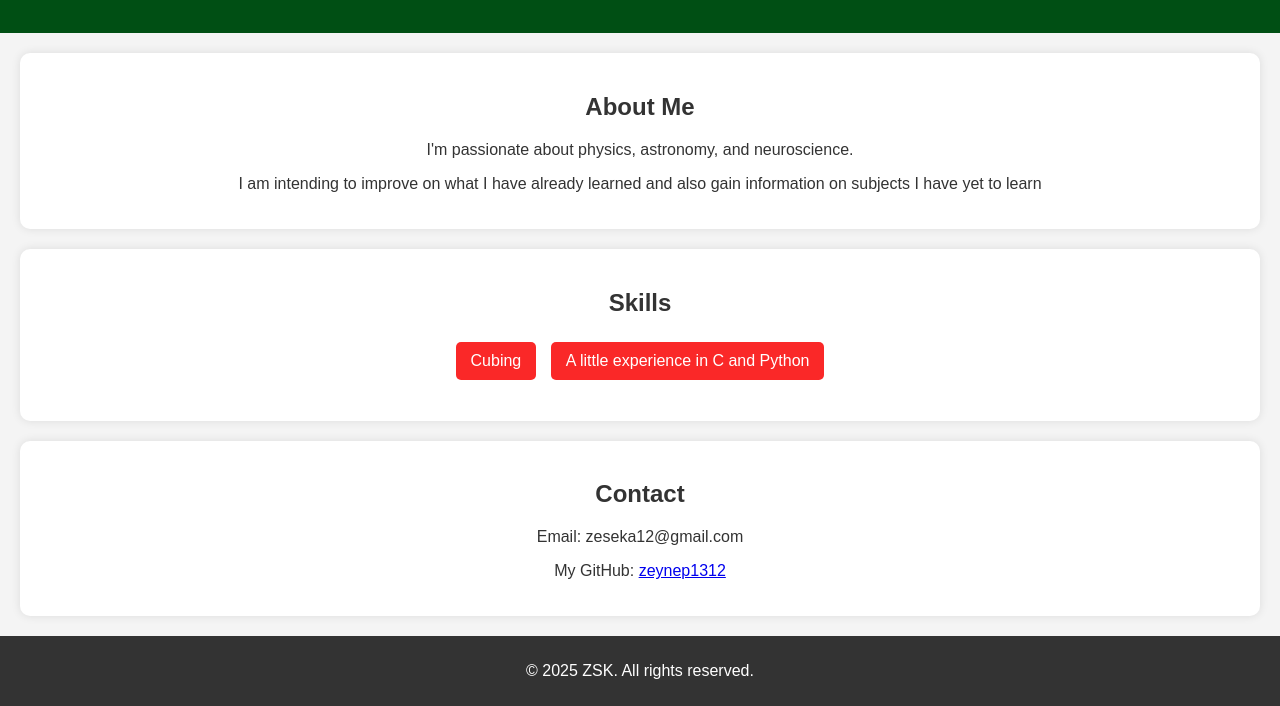
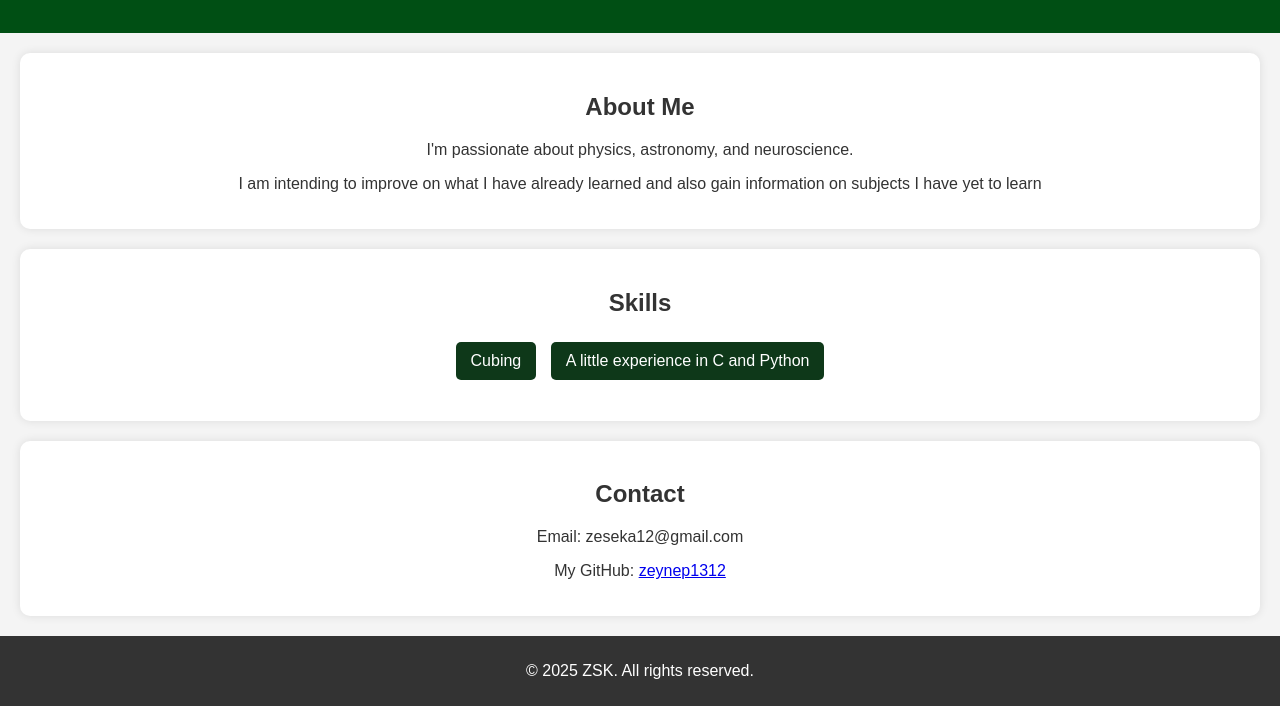
Before and after one commit to zeynep1312/zeynep1312.github.io, a plain HTML site: page index.html in a window 1280 px wide. Shown: the part 121-827 px from the top of the page. Drawn offline with Linux system fonts and the light colour scheme.

Commit message:
style.css

```diff
--- a/style.css
+++ b/style.css
@@ -23,7 +23,7 @@ ul {
     padding: 0;
 }
 ul li {
-    background: #fa2828;
+    background: #0e3819;
     color: white;
     display: inline-block;
     padding: 10px 15px;
```
